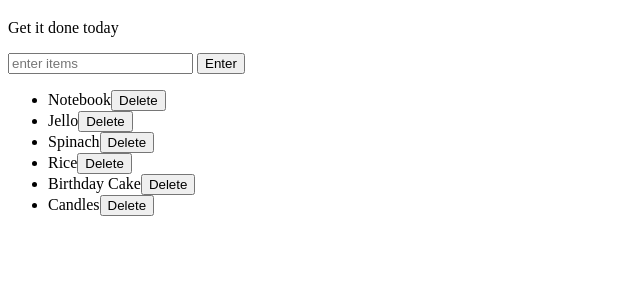
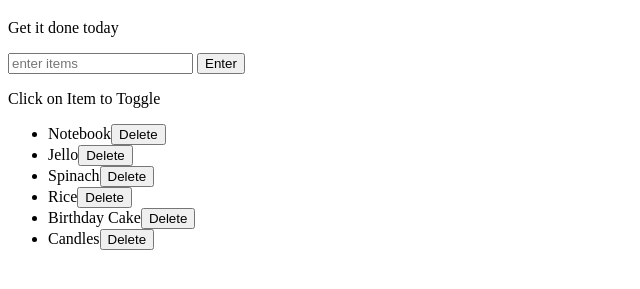
Before and after one commit to jayloh90/shopping-list, a plain HTML site: page index.html in a window 1280 px wide. Shown: the part 61-350 px from the top of the page, without its empty margins (0-640 px from the left). Drawn offline with Linux system fonts and the light colour scheme.

Commit message:
Update index.html

```diff
--- a/index.html
+++ b/index.html
@@ -9,6 +9,7 @@
 	<p id="first">Get it done today</p>
 	<input id="userinput" type="text" placeholder="enter items">
 	<button id="enter">Enter</button>
+	<p>Click on Item to Toggle</p>
 	<ul>
 		<li class="bold red" random="23">Notebook</li>
 		<li>Jello</li>
```
